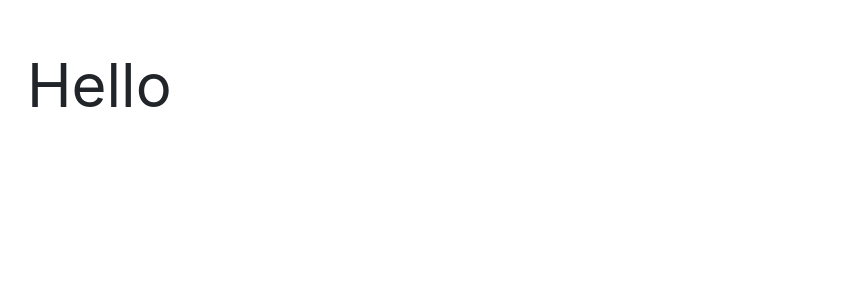
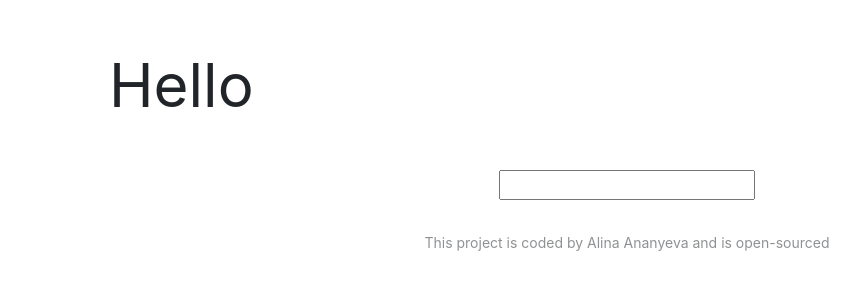
Before and after one commit to alinaland/dictionary, a React (Create React App) app: page / in a window 1280 px wide. Shown: the top 300 px of the page, without its empty margins (13-873 px from the left). Built offline with nearby package versions, Linux system fonts and the light colour scheme.

Commit message:
Dummy search engine

```diff
--- a/src/App.css
+++ b/src/App.css
@@ -2,3 +2,9 @@
   font-size: 60px;
   padding: 40px;
 }
+
+.App-footer {
+  text-align: center;
+  opacity: 0.5;
+  margin: 30px 0;
+}
--- a/src/App.js
+++ b/src/App.js
@@ -1,9 +1,20 @@
 import "./App.css";
+import Dictionary from "./Dictionary";
 
 export default function App() {
   return (
     <div className="App">
-      <header className="App-header">Hello</header>
+      <div className="container">
+        <header className="App-header">Hello</header>
+        <main>
+          <Dictionary />
+        </main>
+        <footer className="App-footer">
+          <small>
+            This project is coded by Alina Ananyeva and is open-sourced
+          </small>
+        </footer>
+      </div>
     </div>
   );
 }
--- /dev/null
+++ b/src/Dictionary.css
@@ -0,0 +1,3 @@
+.Dictionary {
+  text-align: center;
+}
--- /dev/null
+++ b/src/Dictionary.js
@@ -0,0 +1,22 @@
+import React, { useState } from "react";
+import "./Dictionary.css";
+
+export default function Dictionary() {
+  let [keyword, setKeyword] = useState("");
+
+  function search(event) {
+    event.preventDefault();
+    alert(`Searching for ${keyword} definition`);
+  }
+  function handleKeywordChange(event) {
+    setKeyword(event.target.value);
+  }
+
+  return (
+    <div className="Dictionary">
+      <form onSubmit={search}>
+        <input type="search" onChange={handleKeywordChange} />
+      </form>
+    </div>
+  );
+}
```
